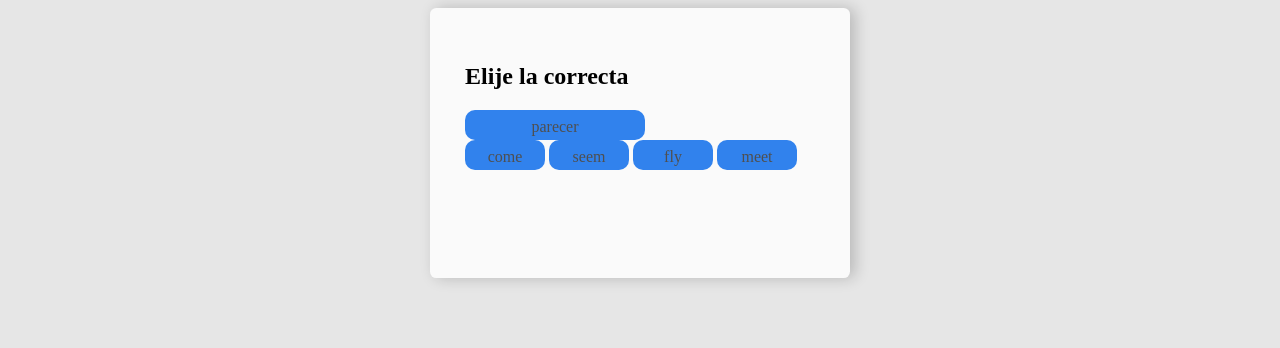
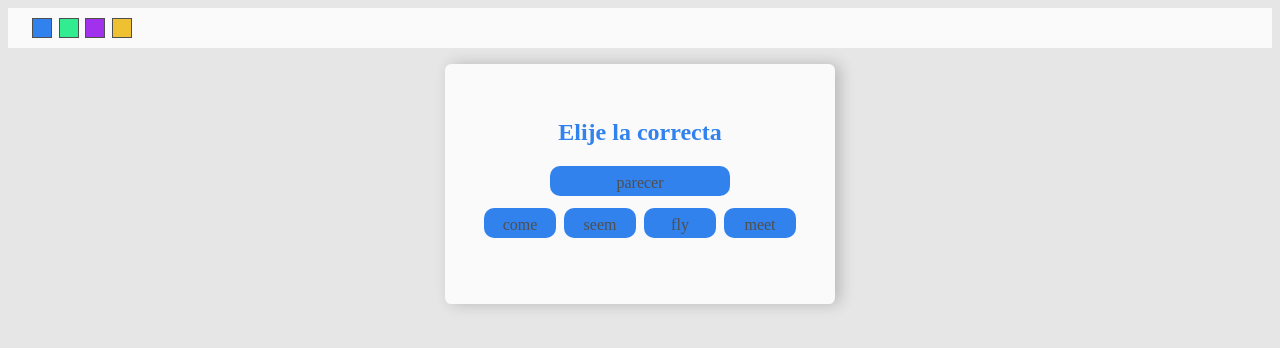
Before and after one commit to juanpa77/repo_traductor, a plain HTML site: page version_Convinada/index_main.html in a window 1280 px wide. Drawn offline with Linux system fonts and the light colour scheme.

Commit message:
version estble antes de refactorizar a modulos

```diff
--- a/version_Convinada/index_main.html
+++ b/version_Convinada/index_main.html
@@ -11,7 +11,7 @@
 <body>
 <header class="header">
     <div id="toggle-colors" class="colors">
-        <div data-color=" hsl(214, 84%, 56%)" class="colors__item colors__item--blue"></div>
+        <div data-color="hsl(214, 84%, 56%)" class="colors__item colors__item--blue"></div>
         <div data-color="hsl(150, 84%, 56%)" class="colors__item colors__item--green"></div>
         <div data-color="hsl(276, 84%, 56%)" class="colors__item colors__item--purple"></div>
         <div data-color="hsl(46, 84%, 56%)" class="colors__item colors__item--orange"></div>
@@ -21,9 +21,10 @@
         <button id="iniciar">Iniciar</button>
     </div>
     <template id="multiOption">
-        <h2>Elije la correcta</h2>
-
-        <div id="word" class="word"></div>
+        <h2 class="title">Elije la correcta</h2>
+        <div class="conteiner__word">
+            <div id="word" class="word"></div>
+        </div>
         <div class="option" id="option">
 
             <div class="option_item" id="option1"></div>
--- a/version_Convinada/main.js
+++ b/version_Convinada/main.js
@@ -1,6 +1,8 @@
 let $layout = document.getElementById('layout');
 const buttonGeneradorWord = document.getElementById('button');
-const buttonIniciar = document.getElementById("iniciar")
+const buttonIniciar = document.getElementById("iniciar");
+const rootStyles = document.documentElement.style;
+const $toggleColors = document.getElementById('toggle-colors');
 
 let randomWord;
 let arrayRandomWord;
@@ -72,6 +74,10 @@ const transition= (aciertos)=>{
       if (e.target.matches("#submit")) {
          verificacion();
       }
+   })
+
+$toggleColors.addEventListener("click", (e)=>{
+      rootStyles.setProperty("--primary-color", e.target.dataset.color);
 })
 
 iniciar()
--- a/version_Convinada/multiOption.css
+++ b/version_Convinada/multiOption.css
@@ -1,12 +1,20 @@
+.option {
+    display: flex;
+    justify-content: space-between;
+    align-items: center;
+}
+
 .option_item {
-    position: relative;
+    /* position: relative; */
     height: 30px;
-    width: 80px;
+    width: 100%;
     padding: 8px;
+    margin: 4px;
     box-sizing: border-box;
     display: inline-block;
     border-radius: 10px;
     background-color: var(--primary-color);
     text-align: center;
     color: var(--text-color);
+    cursor: pointer;
 }
--- a/version_Convinada/multiOption.js
+++ b/version_Convinada/multiOption.js
@@ -25,7 +25,6 @@ const option = ()=>{
 const verificaccionMultiOption = (wordCorrecta)=>{
    if (randomWord == wordCorrecta) {
       console.log("correcto");
-      //arrayWordCorrecta.push(randomWord);
       console.log(arrayWordCorrecta);
       if (arrayWordCorrecta.length == aciertos) {
          transition(aciertos)
--- a/version_Convinada/styles.css
+++ b/version_Convinada/styles.css
@@ -8,14 +8,70 @@
     --box-shadow: 5px 0 15px rgb(0 0 0 / 0.2);
     --border-radius: 0.4em;
 }
+
+* {
+    box-sizing: border-box;
+}
+
 body {
     background-color: var(--bg-color)
 }
+
+.title {
+    display: flex;
+    justify-content: center;
+    text-align: center;
+    color: var(--primary-color);
+    transition: var(--transition);
+}
+
+.header {
+    display: flex;
+    align-items: center;
+    justify-content: space-between;
+    height: 40px;
+    padding: 0 1.5em;
+    margin-bottom: 1em;
+    background-color: var(--bg-layout-color);
+    transition: var(--transition);
+}
+
+.colors {
+    display: flex;
+    align-items: center;
+    justify-content: space-between;
+    height: 20px;
+    width: 100px;
+}
+
+.colors__item {
+    width: 20px;
+    height: 20px;
+    border: 1px solid var(--text-color);
+    background-color: var(--primary-color);
+    cursor: pointer;
+}
+.colors__item--blue {
+    --primary-color: hsl(214, 84%, 56%);
+}
+
+.colors__item--green {
+    --primary-color: hsl(150, 84%, 56%);
+}
+
+.colors__item--purple {
+    --primary-color: hsl(276, 84%, 56%);
+}
+
+.colors__item--orange {
+    --primary-color: hsl(46, 84%, 56%);
+}
+
 .layout{
     padding: 35px;
     position: relative;
-    width: 350px;
-    height: 200px;
+    width: 390px;
+    height: 240px;
 
     display: block;
     margin: 0 auto;
@@ -24,6 +80,11 @@ body {
     box-shadow: var(--box-shadow);
     border-radius: var(--border-radius);
 
+}
+
+.conteiner__word {
+    display: flex;
+    justify-content: center;
 }
 
 .traduccion{
@@ -45,9 +106,10 @@ body {
     height: 30px;
     width: 180px;
     padding: 8px;
+    margin-bottom: 0.5em;
     box-sizing: border-box;
-
-    display: inline-block;
+    justify-content: space-between;
+    align-items: center;
     border-radius: 10px;
     background-color:var(--primary-color);
 
```
